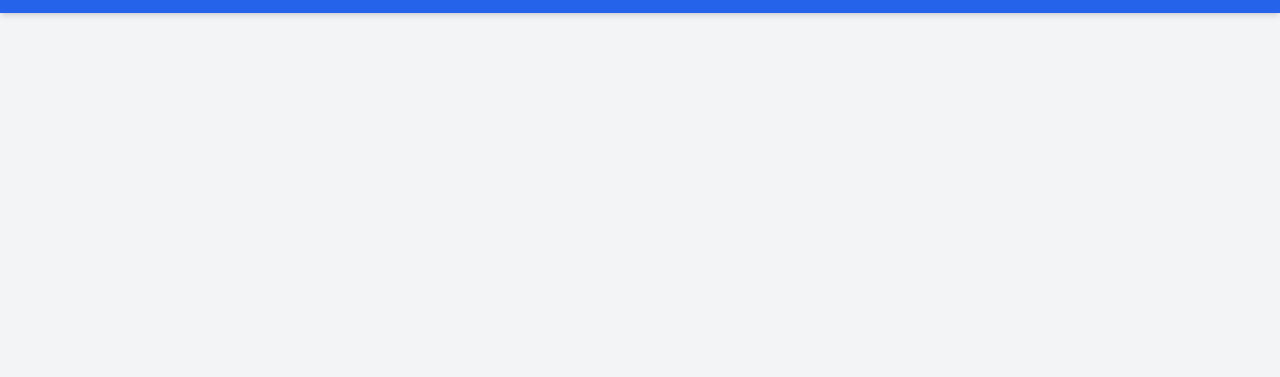
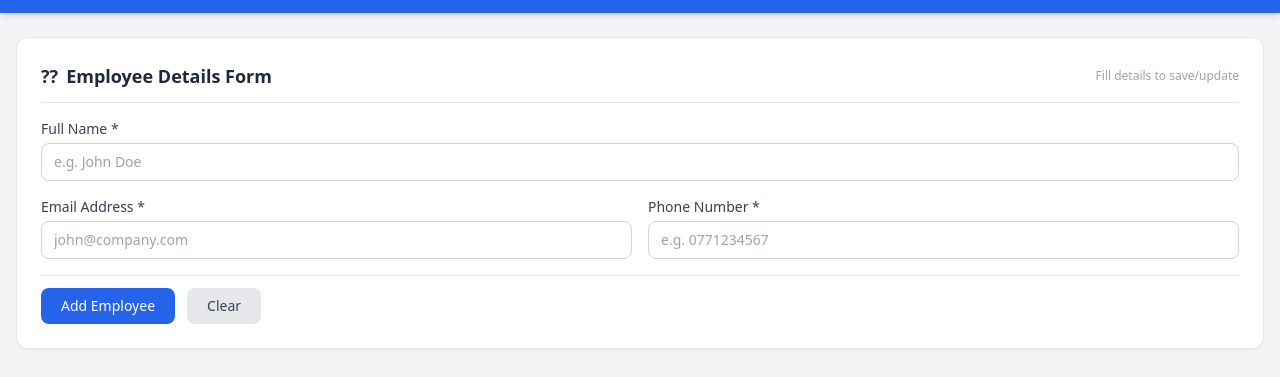
Before and after one commit to sakunathejan/employee-management-system, a plain HTML site: page index.html in a window 1280 px wide. Shown: the part 67-444 px from the top of the page. Drawn offline with nearby package versions, Linux system fonts and the light colour scheme.

Commit message:
feat(ui): build employee registration form layout

```diff
--- a/index.html
+++ b/index.html
@@ -19,6 +19,35 @@
     </div>
   </header>
   <main class="max-w-7xl mx-auto px-4 py-6 space-y-6">
+    <section class="bg-white p-6 rounded-xl shadow-sm border border-gray-200">
+      <div class="border-b pb-3 mb-4 flex justify-between items-center">
+        <h2 class="text-lg font-semibold text-gray-800 flex items-center gap-2">
+          <span>??</span> Employee Details Form
+        </h2>
+        <span class="text-xs text-gray-400">Fill details to save/update</span>
+      </div>
+      <form id="employeeForm" class="space-y-4">
+        <input type="hidden" id="employeeId" value="0">
+        <div class="grid grid-cols-1 sm:grid-cols-2 gap-4">
+          <div class="sm:col-span-2">
+            <label for="fullName" class="block text-sm font-medium text-gray-700 mb-1">Full Name *</label>
+            <input type="text" id="fullName" placeholder="e.g. John Doe" class="w-full px-3 py-2 border border-gray-300 rounded-lg text-sm" required>
+          </div>
+          <div>
+            <label for="email" class="block text-sm font-medium text-gray-700 mb-1">Email Address *</label>
+            <input type="email" id="email" placeholder="john@company.com" class="w-full px-3 py-2 border border-gray-300 rounded-lg text-sm" required>
+          </div>
+          <div>
+            <label for="phone" class="block text-sm font-medium text-gray-700 mb-1">Phone Number *</label>
+            <input type="tel" id="phone" placeholder="e.g. 0771234567" class="w-full px-3 py-2 border border-gray-300 rounded-lg text-sm" required>
+          </div>
+        </div>
+        <div class="pt-3 border-t flex flex-wrap gap-3">
+          <button type="submit" id="btnSaveEmployee" class="px-5 py-2 bg-blue-600 text-white font-medium text-sm rounded-lg">Add Employee</button>
+          <button type="reset" id="btnResetForm" class="px-5 py-2 bg-gray-200 text-gray-700 font-medium text-sm rounded-lg">Clear</button>
+        </div>
+      </form>
+    </section>
   </main>
   <script src="App.js"></script>
 </body>
```
